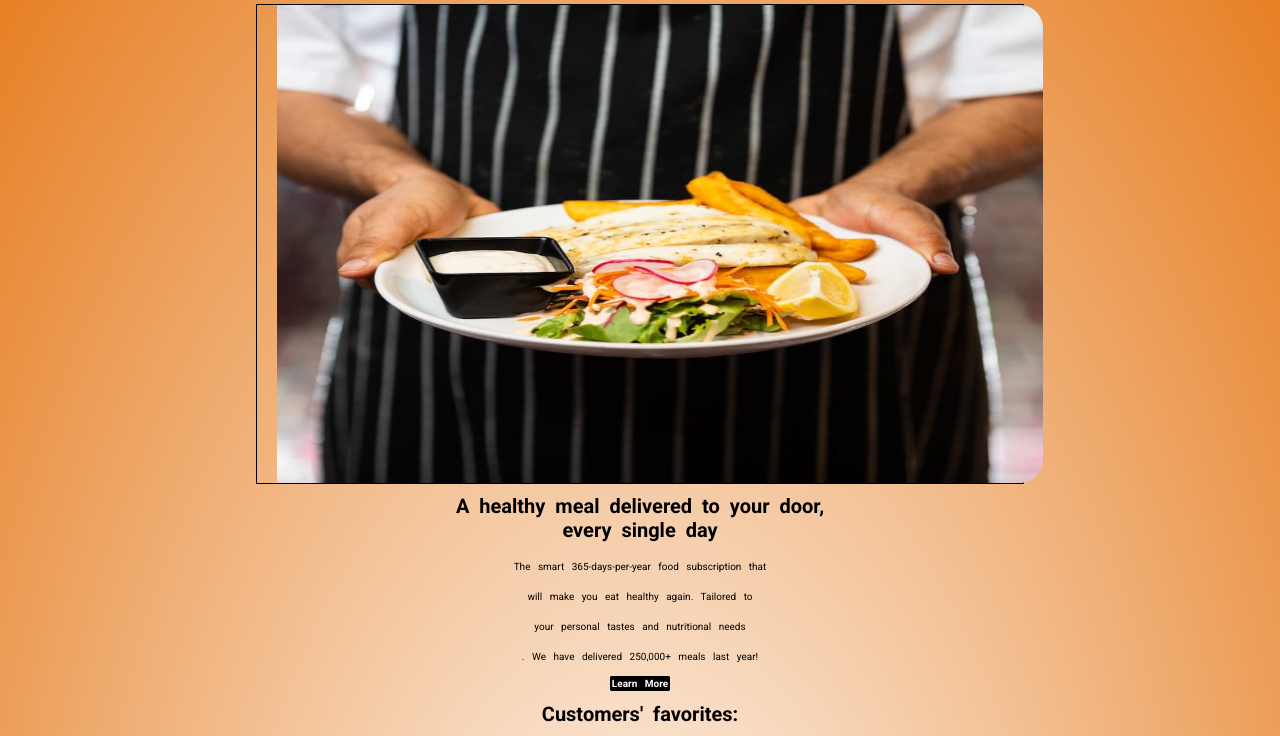
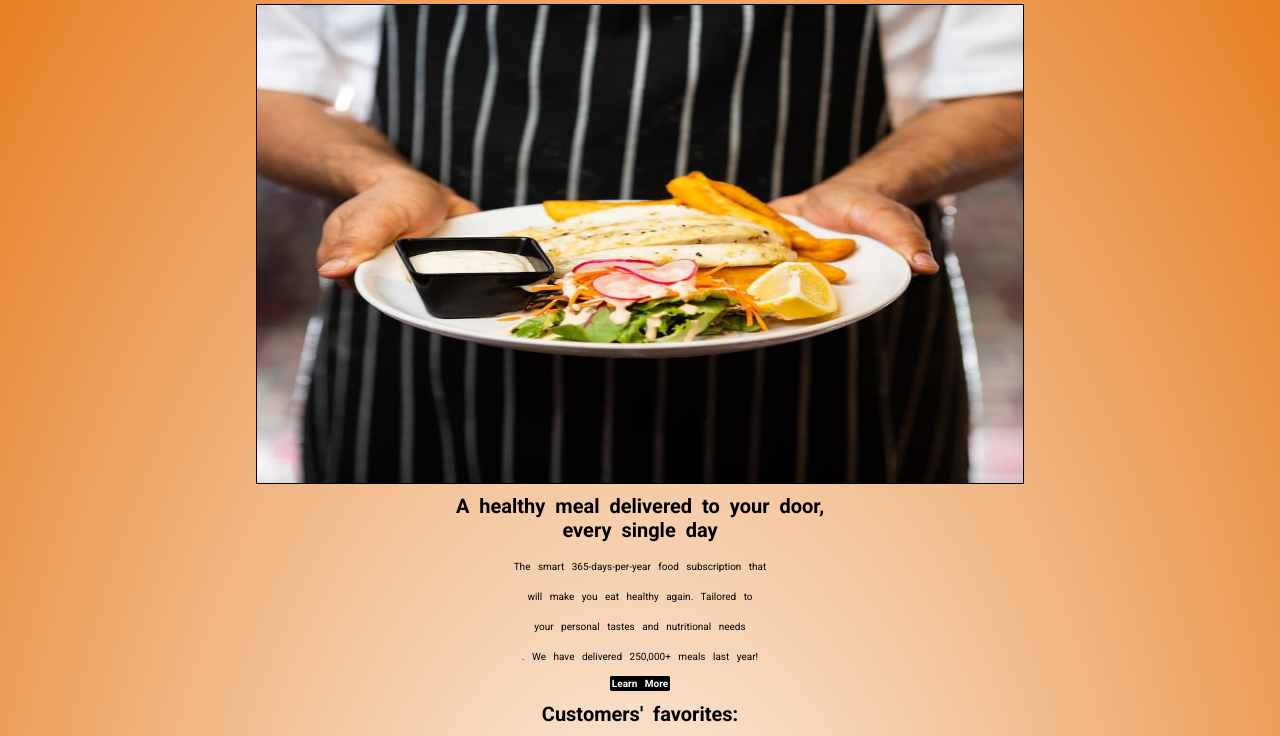
Before and after one commit to Beemo2004/Omnifood, a plain HTML site: page index.html in a window 1280 px wide. Shown: the part 33-769 px from the top of the page. Drawn offline with Linux system fonts and the light colour scheme.

Commit message:
messed up on img, fixed it

```diff
--- a/css/main.css
+++ b/css/main.css
@@ -322,7 +322,7 @@ button{
     border-radius: 1em;
 }
 
-img{
+.img-form{
     border-top-right-radius: 2.3em;
     border-bottom-right-radius: 2.3em;
     margin-left: 2em;
```
Also changed, not shown: learnmore.html (+1 -1 lines).
